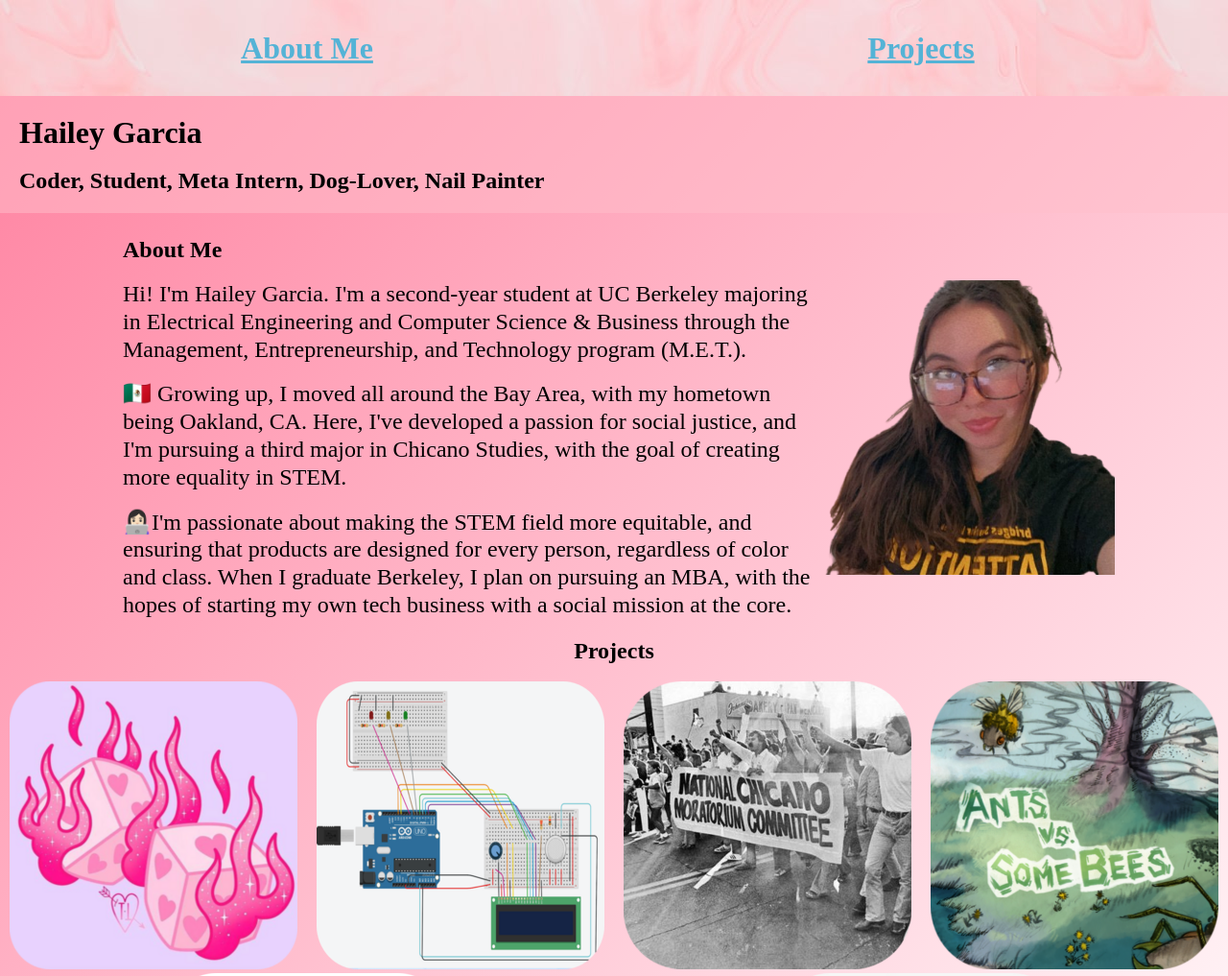
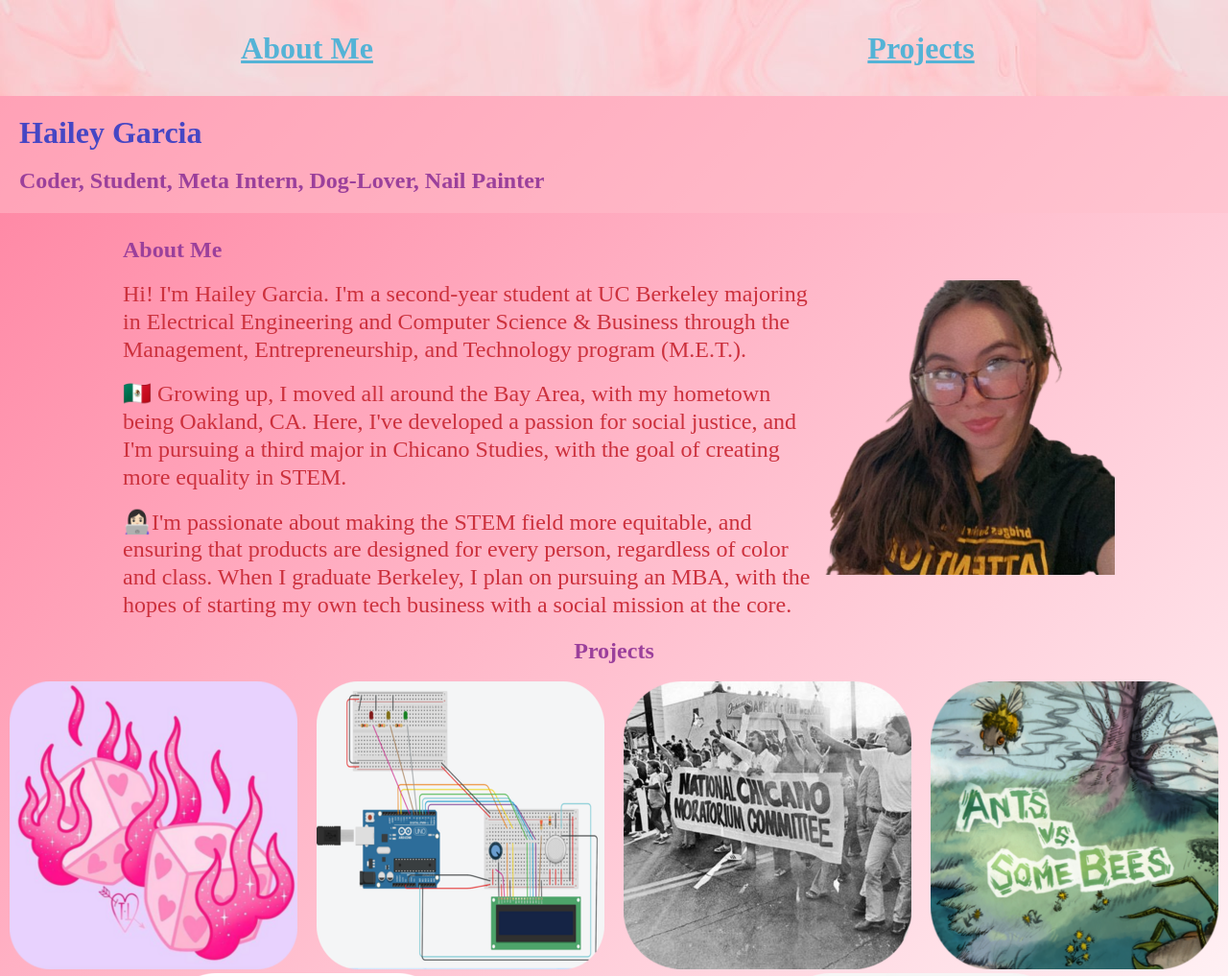
Before and after one commit to KareemDaCosta/MU_lab1, a plain HTML site: page index.html in a window 1280 px wide. Shown: the top 1017 px of the page at 96% size. Drawn offline with Linux system fonts and the light colour scheme.

Commit message:
font color changes

```diff
--- a/style.css
+++ b/style.css
@@ -96,6 +96,18 @@
     opacity: 1;
   }
 
+  h1 {
+    color: rgb(70, 70, 196);
+  }
+
+  h2 {
+    color: rgb(155, 64, 155);
+  }
+
+  p{
+    color: #CC313D;
+  }
+
   h5 {
     font-size: 20px;
   }
```
